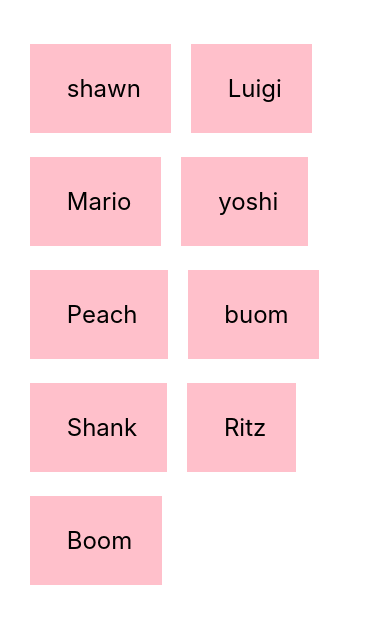
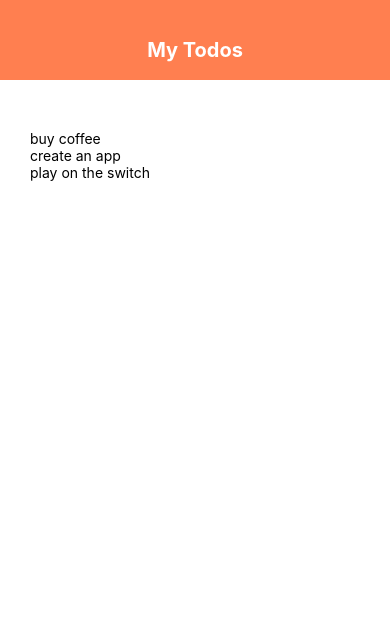
Before and after one commit to SUYASH15012001/native1, a React Native app: screen / in a window 390 px wide. Shown: the top 624 px of the page. Built offline with nearby package versions, Linux system fonts and the light colour scheme.

Commit message:
part 1 todos

```diff
--- a/App.js
+++ b/App.js
@@ -1,50 +1,30 @@
 import React, { useState } from 'react';
-import { StyleSheet, Text, View, FlatList, TouchableOpacity } from 'react-native';
+import { StyleSheet, Text, View, FlatList } from 'react-native';
+import Header from './components/Header';
 
 export default function App() {
 
-  const [people, setPeople] = useState([
-    { name: 'shawn', id: '1' },
-    { name: 'Luigi', id: '2' },
-    { name: 'Mario', id: '3' },
-    { name: 'yoshi', id: '4' },
-    { name: 'Peach', id: '5' },
-    { name: "buom", id: '6' },
-    { name: 'Shank', id: '7' },
-    { name: 'Ritz', id: '8' },
-    { name: "Boom", id: '9' },
 
+  const [todos, setTodos] = useState([
+    { text: 'buy coffee', key: '1' },
+    { text: 'create an app', key: '2' },
+    { text: 'play on the switch', key: '3' }
   ]);
 
-  const presshandler = (id) => {
-    // console.log(id);
-    setPeople((prevPeople) => {
-      return prevPeople.filter(person => person.id !== id)
-    })
-    // pretty much same as
-    // let nlist = people.filter(person => person.id !== id);
-    // setPeople(nlist);
-  }
 
   return (
     <View style={styles.container}>
-      <FlatList
-        keyExtractor={ (item) => item.id.toString() }
-        numColumns={2}
-        data={people}
-        renderItem={({ item }) => (
-          <TouchableOpacity onPress={() => presshandler(item.id)}>
-            <Text style={styles.item}> { item.name }</Text>
-          </TouchableOpacity>
-        )}
-      />
-      {/* <ScrollView>
-        {people.map(item => (
-          <View key={item.key}>
-            <Text style={styles.item}> Hello { item.name }</Text>
-          </View>
-        ))}
-      </ScrollView> */}
+      <Header/>
+      <View style={styles.content}>
+        <View style={styles.list}>
+          <FlatList
+            data={todos}
+            renderItem={({item}) => (
+              <Text>{item.text}</Text>
+            )}
+          />
+        </View>
+      </View>
     </View>
   );
 }
@@ -53,16 +33,13 @@
   container: {
     flex: 1,
     backgroundColor: '#fff',
-    paddingTop: 20,
-    paddingLeft: 20
     // alignItems: 'center',
     // justifyContent: 'center',
   },
-  item: {
-    padding: 30,
-    fontSize: 24,
-    backgroundColor: 'pink',
-    marginTop: 24,
-    marginHorizontal:10
+  content: {
+    padding: 30
+  },
+  list: {
+    marginTop:20
   }
 });
--- /dev/null
+++ b/components/Header.js
@@ -0,0 +1,28 @@
+import React from 'react'
+import { StyleSheet, Text, View } from 'react-native'
+
+const Header = () => {
+    return (
+        <View style={styles.header}>
+            <Text style={styles.title}>
+                My Todos
+            </Text>
+        </View>
+    )
+}
+
+export default Header
+
+const styles = StyleSheet.create({
+    header: {
+        alignItems: 'center',
+        backgroundColor: 'coral',
+        paddingTop: 38,
+        height:80
+    },
+    title: {
+        color: '#fff',
+        fontWeight: 'bold',
+        fontSize:20
+    }
+})
```
